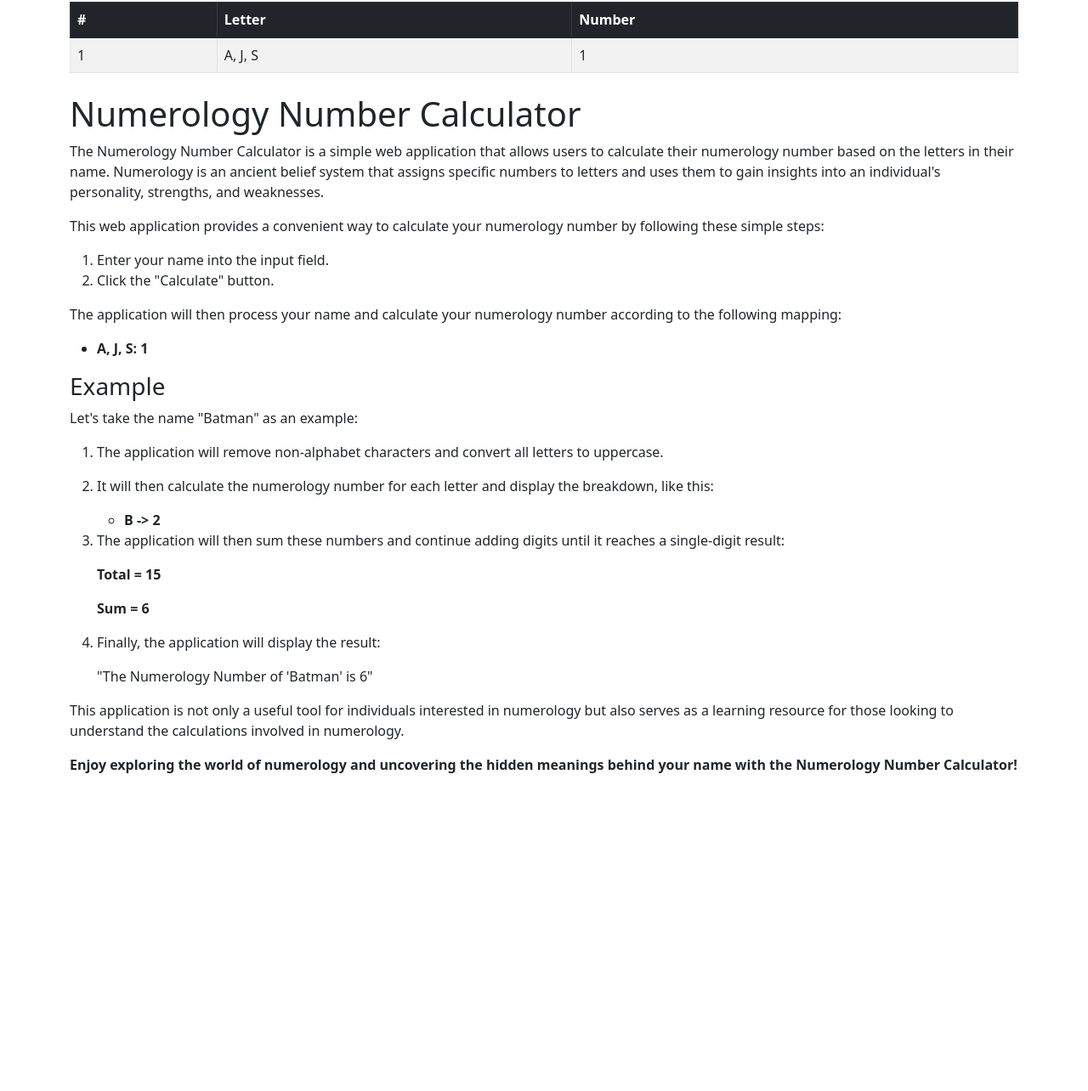
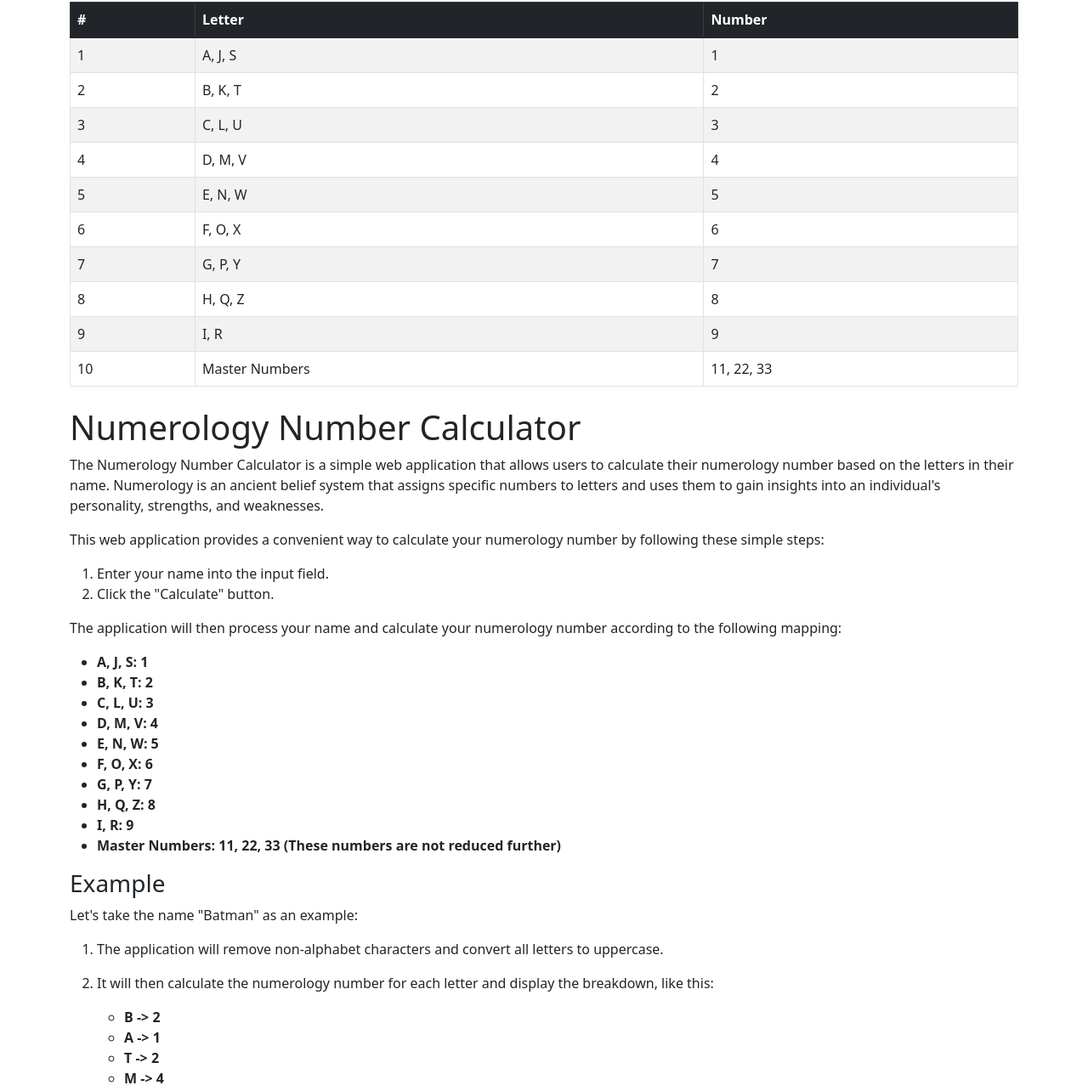
Before and after one commit to PalashSachan/NumerologyNumberCalculator, a plain HTML site: page index.html in a window 1280 px wide. Shown: the part 180-1464 px from the top of the page at 85% size. Before the commit the page ends 1108 px from the top, so only its background shows below. Drawn offline with nearby package versions, Linux system fonts and the light colour scheme.

Commit message:
Update index.html

```diff
--- a/index.html
+++ b/index.html
@@ -43,7 +43,51 @@
                     <td>A, J, S</td>
                     <td>1</td>
                 </tr>
-                <!-- Add similar rows for other letters -->
+                <tr>
+                    <td>2</td>
+                    <td>B, K, T</td>
+                    <td>2</td>
+                </tr>
+                <tr>
+                    <td>3</td>
+                    <td>C, L, U</td>
+                    <td>3</td>
+                </tr>
+                <tr>
+                    <td>4</td>
+                    <td>D, M, V</td>
+                    <td>4</td>
+                </tr>
+                <tr>
+                    <td>5</td>
+                    <td>E, N, W</td>
+                    <td>5</td>
+                </tr>
+                <tr>
+                    <td>6</td>
+                    <td>F, O, X</td>
+                    <td>6</td>
+                </tr>
+                <tr>
+                    <td>7</td>
+                    <td>G, P, Y</td>
+                    <td>7</td>
+                </tr>
+                <tr>
+                    <td>8</td>
+                    <td>H, Q, Z</td>
+                    <td>8</td>
+                </tr>
+                <tr>
+                    <td>9</td>
+                    <td>I, R</td>
+                    <td>9</td>
+                </tr>
+                <tr>
+                    <td>10</td>
+                    <td>Master Numbers</td>
+                    <td>11, 22, 33</td>
+                </tr>
             </tbody>
         </table>
     </div>
@@ -81,7 +125,15 @@
                 <ul>
                     <!-- Mapping of letters to numerology numbers -->
                     <li><strong>A, J, S: 1</strong></li>
-                    <!-- Add similar items for other letters -->
+                    <li><strong>B, K, T: 2</strong></li>
+                    <li><strong>C, L, U: 3</strong></li>
+                    <li><strong>D, M, V: 4</strong></li>
+                    <li><strong>E, N, W: 5</strong></li>
+                    <li><strong>F, O, X: 6</strong></li>
+                    <li><strong>G, P, Y: 7</strong></li>
+                    <li><strong>H, Q, Z: 8</strong></li>
+                    <li><strong>I, R: 9</strong></li>
+                    <li><strong>Master Numbers: 11, 22, 33 (These numbers are not reduced further)</strong></li>
                 </ul>
             </div>
             <div class="col-12">
@@ -104,7 +156,11 @@
                         <ul>
                             <!-- Breakdown of each letter in the name -->
                             <li><strong>B -&gt; 2</strong></li>
-                            <!-- Add similar items for other letters -->
+                            <li><strong>A -&gt; 1</strong></li>
+                            <li><strong>T -&gt; 2</strong></li>
+                            <li><strong>M -&gt; 4</strong></li>
+                            <li><strong>A -&gt; 1</strong></li>
+                            <li><strong>N -&gt; 5</strong></li>
                         </ul>
                     </li>
                     <li>
```
